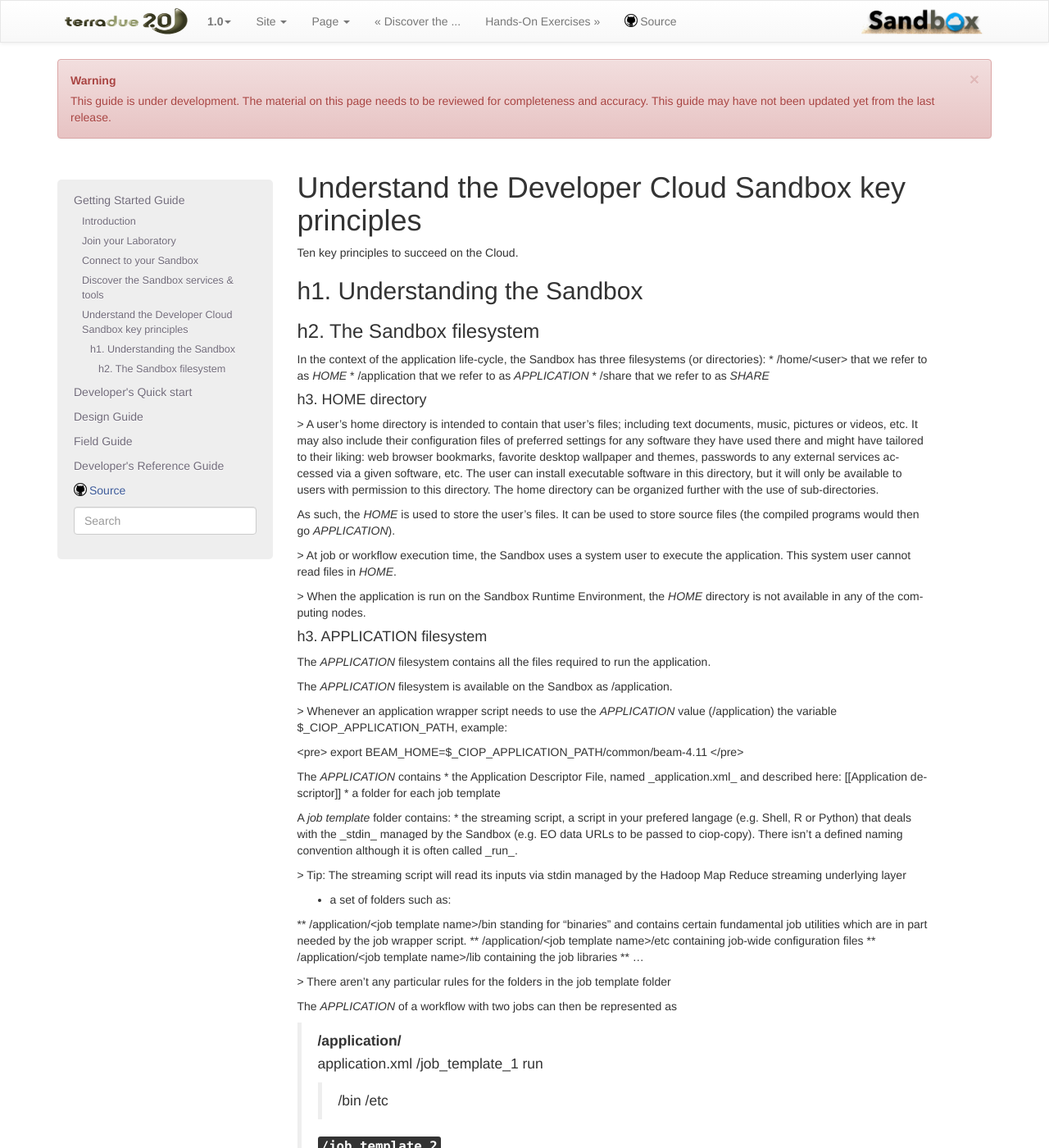
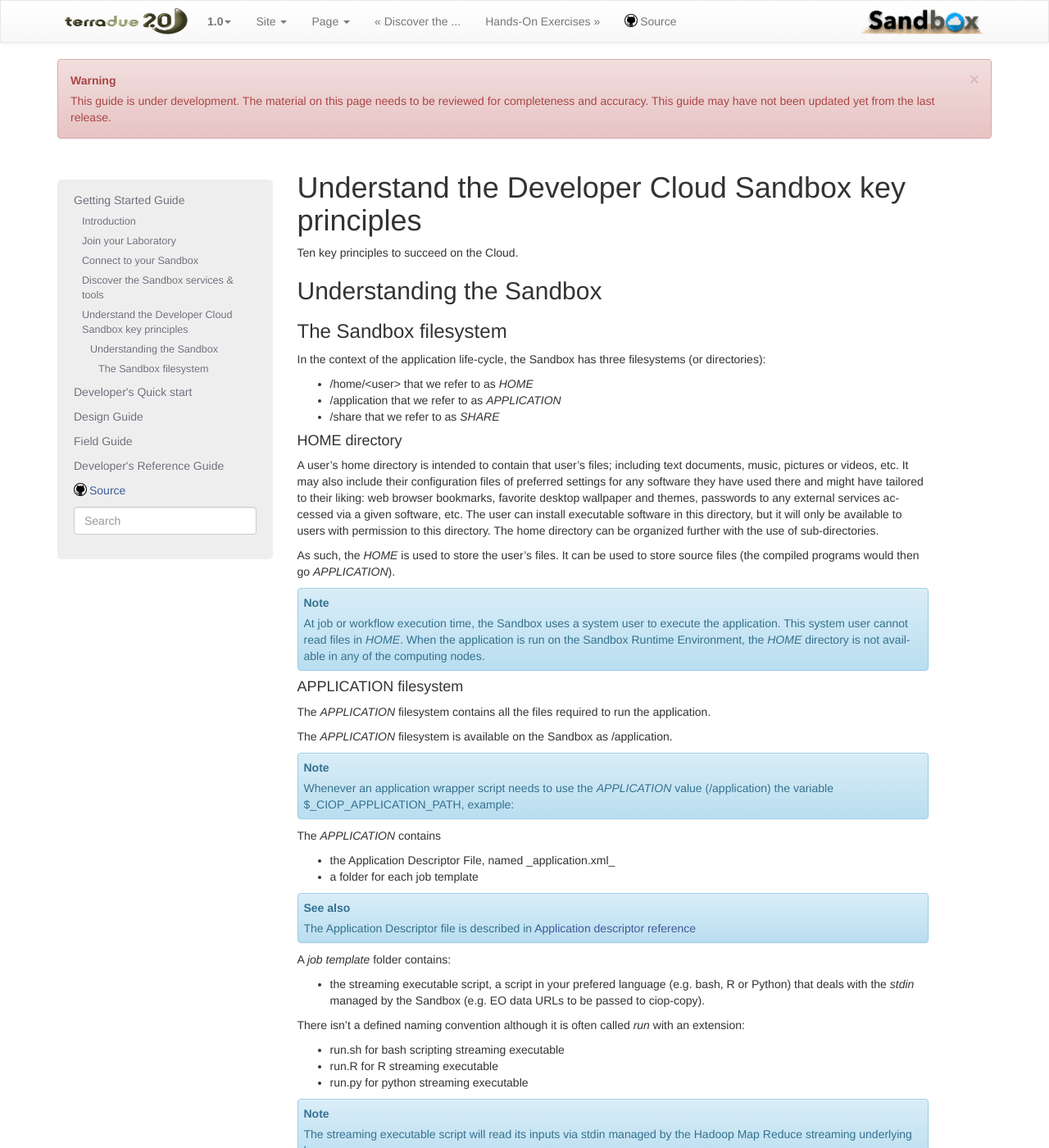
Before and after one commit to Terradue/doc-developer-sandbox, a Sphinx documentation site: the page built from source/start/principles.rst, in a window 1280 px wide and 1400 px high. Shown: the whole window at 82% size. Built offline with Sphinx 7.4.7, drawn with Linux system fonts in a browser that asks for light colours; pages that are not in the unit, such as notebooks, are missing from menus; some of the changed text lies outside the part shown.

Commit message:
Update principles.rst

```diff
--- a/source/start/principles.rst
+++ b/source/start/principles.rst
@@ -1,107 +1,136 @@
 .. _principles:
 
 Understand the Developer Cloud Sandbox key principles
-#####################################################
+=====================================================
 
 Ten key principles to succeed on the Cloud.
 
-h1. Understanding the Sandbox
-+++++++++++++++++++++++++++++
+Understanding the Sandbox
+-------------------------
 
-h2. The Sandbox filesystem
---------------------------
+The Sandbox filesystem
+^^^^^^^^^^^^^^^^^^^^^^
 
 In the context of the application life-cycle, the Sandbox has three filesystems (or directories):
+
 * /home/<user> that we refer to as *HOME*
 * /application that we refer to as *APPLICATION*
 * /share that we refer to as *SHARE*
 
-h3. HOME directory
-//////////////////
+HOME directory
+""""""""""""""
 
-> A user's home directory is intended to contain that user's files; including text documents, music, pictures or videos, etc. It may also include their configuration files of preferred settings for any software they have used there and might have tailored to their liking: web browser bookmarks, favorite desktop wallpaper and themes, passwords to any external services accessed via a given software, etc. The user can install executable software in this directory, but it will only be available to users with permission to this directory. The home directory can be organized further with the use of sub-directories.
+A user's home directory is intended to contain that user's files; including text documents, music, pictures or videos, etc. It may also include their configuration files of preferred settings for any software they have used there and might have tailored to their liking: web browser bookmarks, favorite desktop wallpaper and themes, passwords to any external services accessed via a given software, etc. The user can install executable software in this directory, but it will only be available to users with permission to this directory. The home directory can be organized further with the use of sub-directories.
 
 As such, the *HOME* is used to store the user's files. It can be used to store source files (the compiled programs would then go *APPLICATION*).
 
-> At job or workflow execution time, the Sandbox uses a system user to execute the application. This system user cannot read files in *HOME*.
+.. NOTE:: At job or workflow execution time, the Sandbox uses a system user to execute the application. This system user cannot read files in *HOME*.
+  When the application is run on the Sandbox Runtime Environment, the *HOME* directory is not available in any of the computing nodes.
 
-> When the application is run on the Sandbox Runtime Environment, the *HOME* directory is not available in any of the computing nodes.
-
-h3. APPLICATION filesystem
-//////////////////////////
+APPLICATION filesystem
+""""""""""""""""""""""
 
 The *APPLICATION* filesystem contains all the files required to run the application.
 
 The *APPLICATION* filesystem is available on the Sandbox as /application.
 
-> Whenever an application wrapper script needs to use the *APPLICATION* value (/application) the variable $_CIOP_APPLICATION_PATH, example:
+.. NOTE:: Whenever an application wrapper script needs to use the *APPLICATION* value (/application) the variable $_CIOP_APPLICATION_PATH, example:
 
-<pre>
-export BEAM_HOME=$_CIOP_APPLICATION_PATH/common/beam-4.11
-</pre>
+.. code-block:: bash
+  export BEAM_HOME=$_CIOP_APPLICATION_PATH/common/beam-4.11
+
 
 The *APPLICATION* contains
-* the Application Descriptor File, named _application.xml_ and described here: [[Application descriptor]]
+
+* the Application Descriptor File, named _application.xml_
 * a folder for each job template
 
+.. seealso:: The Application Descriptor file is described in :doc:`/reference/application`
+
 A *job template* folder contains:
-* the streaming script, a script in your prefered langage (e.g. Shell, R or Python) that deals with the _stdin_ managed by the Sandbox (e.g. EO data URLs to be passed to ciop-copy).
-There isn't a defined naming convention although it is often called _run_.
 
-> Tip: The streaming script will read its inputs via stdin managed by the Hadoop Map Reduce streaming underlying layer
+* the streaming executable script, a script in your prefered language (e.g. bash, R or Python) that deals with the *stdin* managed by the Sandbox (e.g. EO data URLs to be passed to ciop-copy).
+
+There isn't a defined naming convention although it is often called *run* with an extension:
+
+* run.sh for bash scripting streaming executable
+* run.R for R streaming executable
+* run.py for python streaming executable
+
+.. NOTE:: The streaming executable script will read its inputs via stdin managed by the Hadoop Map Reduce streaming underlying layer
 
 * a set of folders such as:
-** /application/<job template name>/bin standing for "binaries" and contains certain fundamental job utilities which are in part needed by the job wrapper script.
-** /application/<job template name>/etc containing job-wide configuration files
-** /application/<job template name>/lib containing the job libraries
-** ...
 
-> There aren't any particular rules for the folders in the job template folder
+  * /application/<job template name>/bin standing for "binaries" and contains certain fundamental job utilities which are in part needed by the job wrapper script.
+  * /application/<job template name>/etc containing job-wide configuration files
+  * /application/<job template name>/lib containing the job libraries
+  * ...
+
+.. NOTE:: There aren't any particular rules for the folders in the job template folder
 
 The *APPLICATION* of a workflow with two jobs can then be represented as
 
+.. code-block:: bash
+
   /application/
- 	application.xml
- 	/job_template_1
-    	run
- 		/bin
- 		/etc
- 	/job_template_2
- 		run
- 		/bin
- 		/lib
+   	application.xml
+ 	  /job_template_1
+      run.sh
+ 		  /bin
+ 		  /etc
+ 	  /job_template_2
+ 		  run.sh
+ 		  /bin
+ 		  /lib
 
-h3. SHARE filesystem
-////////////////////
+SHARE filesystem
+""""""""""""""""
 
-The *SHARE* filesystem is the Sandbox distributed filesystem mount point. It is a HDFS filesystem used to store the application's job outputs generated by the execution of ciop-simjob and/or ciop-simwf.
+The *SHARE* filesystem is the Sandbox distributed filesystem mount point.
+
+It is a HDFS filesystem used to store the application's job outputs generated by the execution of ciop-simjob and/or ciop-simwf.
 
 The *SHARE* filesystem is available on the Sandbox as /share and the HDFS distributed filesystem acces point is /tmp thus, on the Sandbox, /share/tmp is the root of the distributed filesysyem.
 
-h4. SHARE for ciop-simjob
-=========================
+.. WARNING:: During production, the *SHARE* filesystem is not available. Do not use it to reference files avaialable on HDFS but rather use the hdfs:// returned by the ciop-publish utility
+
+
+**SHARE for ciop-simjob**
 
 When the ciop-simjob is invoked to run a node of the workflow, the outputs are found in:
 
-<pre>
-/share/tmp/sandbox/<workflow name>/<node name>
-</pre>
+.. code-block:: bash
 
-A job can be executed several times but the results of a previous execution will be deleted.
+  /share/tmp/sandbox/<workflow name>/<node name>
 
-> Tip: the workflow and node names are found in the Application Descriptor File, named _application.xml_
+and with the hdfs:// URL:
 
-> Tip: ciop-simjob -n will list the workflow node name(s), check the ciop-simjob reference page here: [[ciop-simjob]]
+.. code-block:: bash
 
-h4. SHARE for ciop-simwf
-========================
+  hdfs://<name_node>/tmp/sandbox/<workflow name>/<node name>
+
+A job can be executed several times but the results of a previous execution will be deleted and thus overwritten.
+
+.. TIP:: the workflow and node names are found in the Application Descriptor File
+
+.. TIP:: ciop-simjob -n will list the workflow node name(s), check the ciop-simjob reference page here: :doc:`/reference/man/ciop-simjob`
+
+**SHARE for ciop-simwf**
 
 When the ciop-simwf is invoked to run the complete application workflow, the outputs are found in a dedicated folder under *SHARE*:
 
-<pre>
-/share/tmp/sandbox/run/<run identifier>/<node name>/data
-</pre>
+.. code-block:: bash
 
-Unlikely to ciop-simjob, ciop-simwf is keeping track of all its workflow execution runs. This feature allows to compare the results from different sets of parameters for example.
+  /share/tmp/sandbox/run/<run identifier>/<node name>
 
-> Tip: check the Application descriptor XML file defines the default parameter values and how to override these in the workflow
+and with the hdfs:// URL:
+
+.. code-block:: bash
+
+  hdfs://<name_node>/tmp/sandbox/run/<run identifier>/<node name>
+
+Unlike to ciop-simjob, ciop-simwf is keeping track of all its workflow execution runs.
+
+This feature allows to compare the results from different sets of parameters for example.
+
+.. TIP:: check the Application descriptor XML file defines the default parameter values and how to override these in the workflow
```
